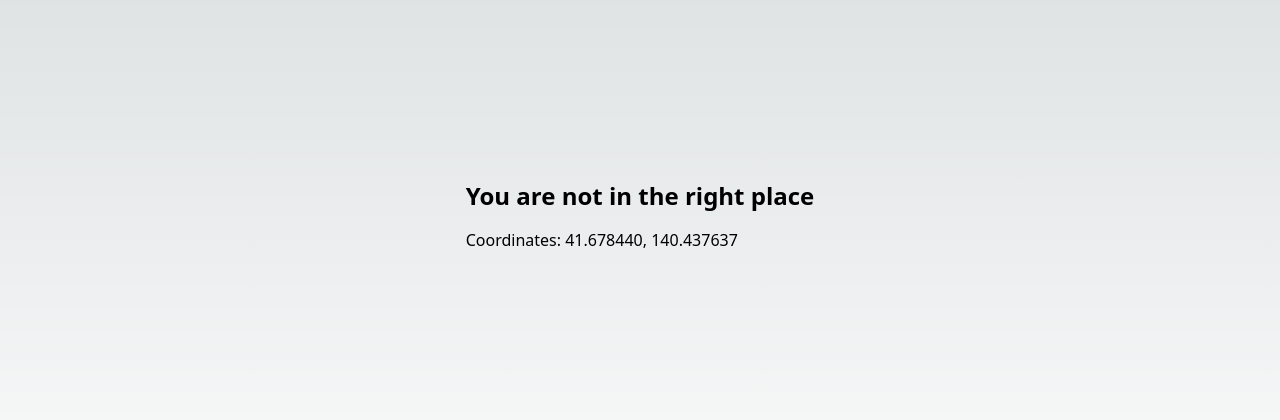
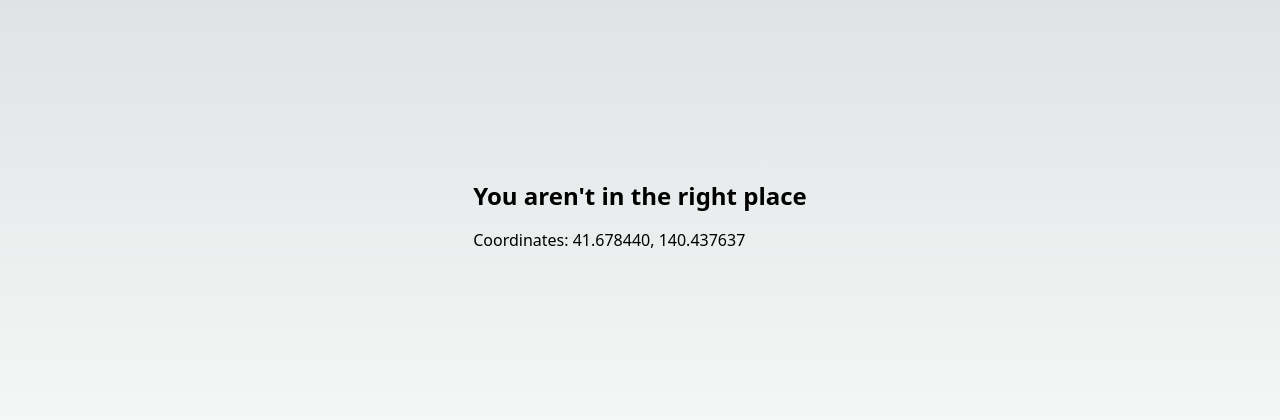
Before and after one commit to et0and/coldest-website, a Next.js app in the folder coldest-website/: page / in a window 1280 px wide. Shown: the part 184-604 px from the top of the page. Built offline with nearby package versions, Linux system fonts and the light colour scheme; no server answers.

Commit message:
Type error

```diff
--- a/coldest-website/src/pages/_app.tsx
+++ b/coldest-website/src/pages/_app.tsx
@@ -1,11 +1,12 @@
 import { useEffect, useState } from 'react';
 import { isNearCoordinates } from '../utils/geoLocation';
+import { AppProps } from 'next/app';
 import '../styles/globals.css';
 
 const targetLatitude = 41.678440;
 const targetLongitude = 140.437637;
 
-function MyApp({ Component, pageProps }) {
+function MyApp({ Component, pageProps }: AppProps) {
   const [isNearTarget, setIsNearTarget] = useState(false);
 
   useEffect(() => {
@@ -23,7 +24,7 @@
         <Component {...pageProps} />
       ) : (
         <div>
-          <h1 className="text-2xl font-bold">You are not in the right place</h1>
+          <h1 className="text-2xl font-bold">You aren't in the right place</h1>
           <p className="mt-4">Coordinates: 41.678440, 140.437637</p>
         </div>
       )}
```
